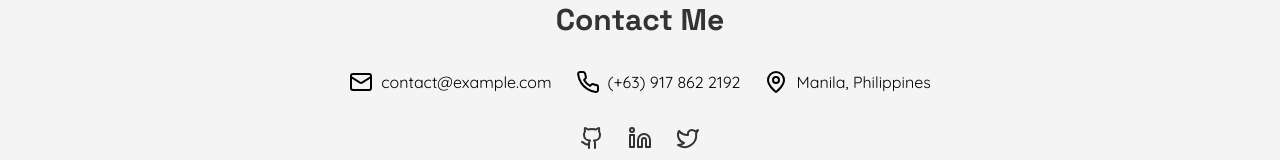
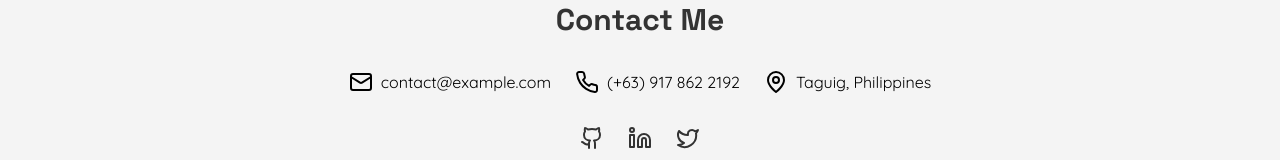
Before and after one commit to axigalactic/axigalactic.github.io, a React (Vite) app: page / in a window 1280 px wide. Shown: the part 2234-2394 px from the top of the page. Built offline with nearby package versions, Linux system fonts and the light colour scheme.

Commit message:
Added contact

```diff
--- a/src/components/contact.jsx
+++ b/src/components/contact.jsx
@@ -19,7 +19,7 @@ export default function Contact() {
 
           <a href="https://maps.google.com" target="_blank" rel="noopener noreferrer" className="flex items-center text-black hover:text-gray-600 transition-colors">
             <MapPin className="mr-2" size={24} />
-            Manila, Philippines
+            Taguig, Philippines
           </a>
         </div>
 
```
